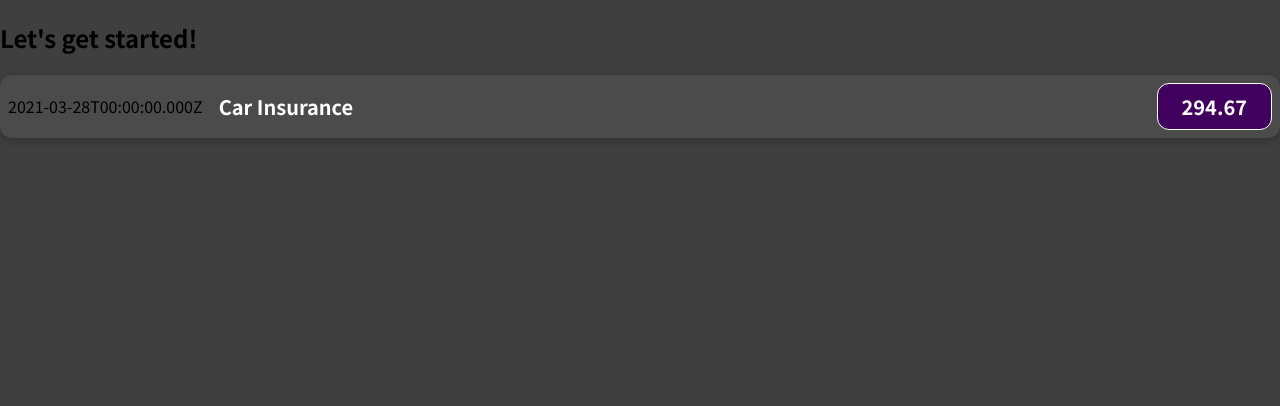
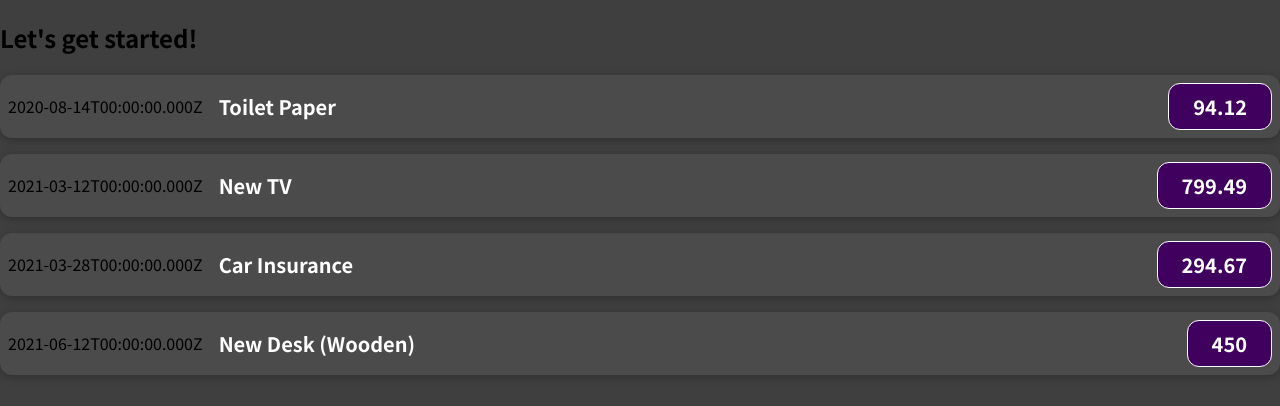
Before and after one commit to caisyah08/learn_react, a React (Create React App) app: page / in a window 1280 px wide. Shown: the top 406 px of the page. Built offline with nearby package versions, Linux system fonts and the light colour scheme.

Commit message:
how to pass props from parents to children components

```diff
--- a/src/App.jsx
+++ b/src/App.jsx
@@ -4,10 +4,50 @@
 import ExpenseItem from "./components/ExpenseItem.jsx";
 
 function App() {
+  const expenses = [
+    {
+      id: "e1",
+      title: "Toilet Paper",
+      amount: 94.12,
+      date: new Date(2020, 7, 14),
+    },
+    { id: "e2", title: "New TV", amount: 799.49, date: new Date(2021, 2, 12) },
+    {
+      id: "e3",
+      title: "Car Insurance",
+      amount: 294.67,
+      date: new Date(2021, 2, 28),
+    },
+    {
+      id: "e4",
+      title: "New Desk (Wooden)",
+      amount: 450,
+      date: new Date(2021, 5, 12),
+    },
+  ];
   return (
     <div>
       <h2>Let's get started!</h2>
-      <ExpenseItem></ExpenseItem>
+      <ExpenseItem
+        title={expenses[0].title}
+        date={expenses[0].date}
+        amount={expenses[0].amount}
+      ></ExpenseItem>
+      <ExpenseItem
+        title={expenses[1].title}
+        date={expenses[1].date}
+        amount={expenses[1].amount}
+      ></ExpenseItem>
+      <ExpenseItem
+        title={expenses[2].title}
+        date={expenses[2].date}
+        amount={expenses[2].amount}
+      ></ExpenseItem>
+      <ExpenseItem
+        title={expenses[3].title}
+        date={expenses[3].date}
+        amount={expenses[3].amount}
+      ></ExpenseItem>
       {/* di bawah ini enggak jalan */}
       {/* <expenseitem></expenseitem> */}
     </div>
--- a/src/components/ExpenseItem.jsx
+++ b/src/components/ExpenseItem.jsx
@@ -1,16 +1,13 @@
 import './ExpenseItem.css'
 
-export default function ExpenseItem() {
-  const expenseDate = new Date(2021,2,28)
-  const expenseAmount = 294.67
-  const expenseTitle = "Car Insurance"
+export default function ExpenseItem({title,date,amount}) {
   return (
     <div className="expense-item">
      {/* object tidak bisa langsung dimunculkan dengan bracket kalau di react */}
-      <div>{expenseDate.toISOString()}</div>
+      <div>{date.toISOString()}</div>
       <div className="expense-item__description">
-        <h2>{expenseTitle}</h2>
-        <div className="expense-item__price">{expenseAmount}</div>
+        <h2>{title}</h2>
+        <div className="expense-item__price">{amount}</div>
       </div>
     </div>
   );
```
Also changed, not shown: 1 other file (tests, documents, lock files or other folders).
